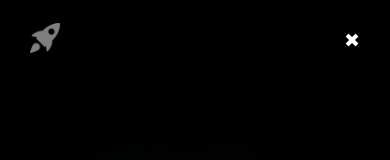
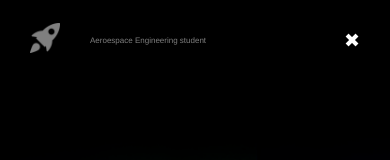
Before and after one commit to jorgerleonn/jorge-portfolio, a React (Create React App) app: page / in a window 390 px wide. Shown: the top 160 px of the page. Built offline with nearby package versions, Linux system fonts and the light colour scheme; the HTML template or start-up script is replaced by a standard one.

Commit message:
Update NavBar.css

```diff
--- a/src/componentes/Navbar/NavBar.css
+++ b/src/componentes/Navbar/NavBar.css
@@ -132,7 +132,7 @@ ul {
 @media screen and (max-width: 448px) {
 
   .navbar-span {
-    display: none;
+    font-size: 8px;
   }
 
 }
```
